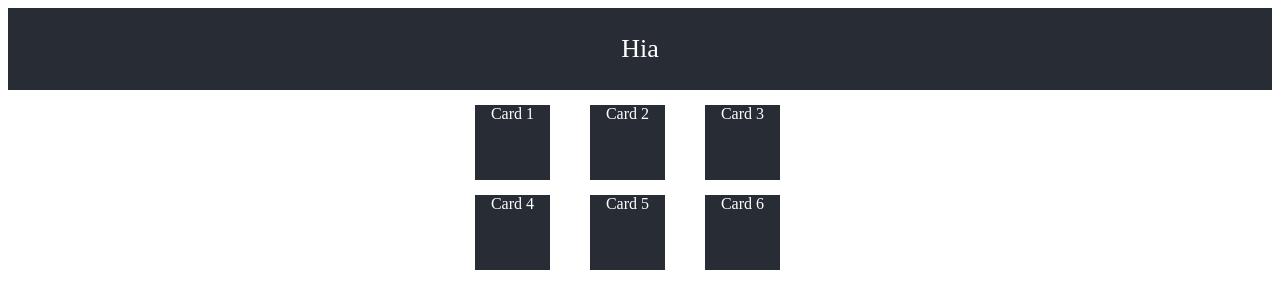
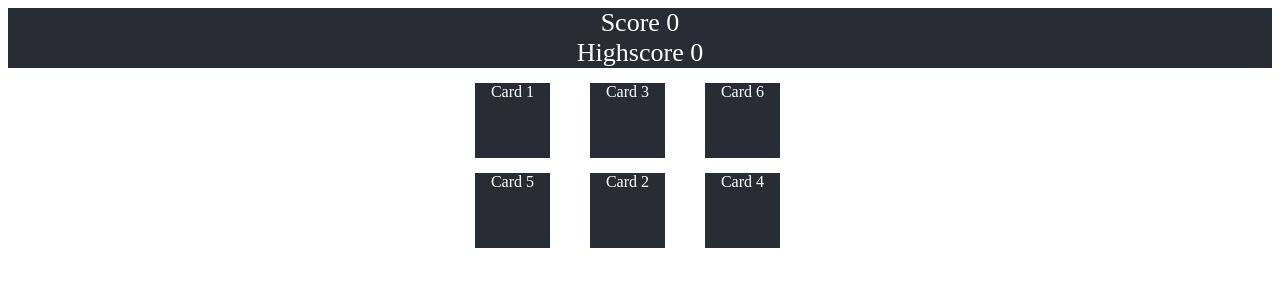
Before and after one commit to CraigYeoman/memory-card-game, a React (Create React App) app: page / in a window 1280 px wide. Shown: the top 308 px of the page. Built offline with nearby package versions, Linux system fonts and the light colour scheme.

Commit message:
fixed logic for score and highscore.  Finished logic for randomized cards

```diff
--- a/src/App.js
+++ b/src/App.js
@@ -40,25 +40,41 @@ function App() {
 
   useEffect(() => {
     const pickedCard = (e) => {
-      setPickedCards(e.target.id)
+      const updatedPickedCards = [...pickedCards, e.target.id]
+      setPickedCards(updatedPickedCards)
       if (pickedCards.includes(e.target.id)) {
         console.log('game over')
-        setScore(score === 0)
-        setPickedCards(pickedCards = [])
+        setScore(0)
+        setPickedCards([])
+        console.log(pickedCards)
       } else {
         setScore(score + 1)
+        console.log(pickedCards)
       }
     }
     document.addEventListener("click", pickedCard)
+    return () => {
+      document.removeEventListener("click", pickedCard);
+    };
   })
 
   useEffect(() => {
-    document.title = `Your score is ${score}`
+    const randomCards = cards
+      .map(value => ({ value, sort: Math.random() }))
+      .sort((a, b) => a.sort - b.sort)
+      .map(({ value }) => value)
+    setCards(randomCards)
+  }, [score])
+
+  useEffect(() => {
+    if(score >= highScore) {
+      setHightScore(score)
+    }
   })
 
   return (
     <div className="App">
-      <Header />
+      <Header score={score} highScore={highScore}/>
       <Main cards={cards}/>
     </div>
   );
--- a/src/components/Header.jsx
+++ b/src/components/Header.jsx
@@ -1,11 +1,10 @@
 import React from "react";
 
-const Header = () => {
+const Header = ({score, highScore}) => {
     return (
       <header className="App-header">
-        <p>
-        Hia
-        </p>
+        <div className="header--score">Score {score}</div>
+        <div className="header--hightscore">Highscore {highScore}</div>
       </header>
   );
 }
```
